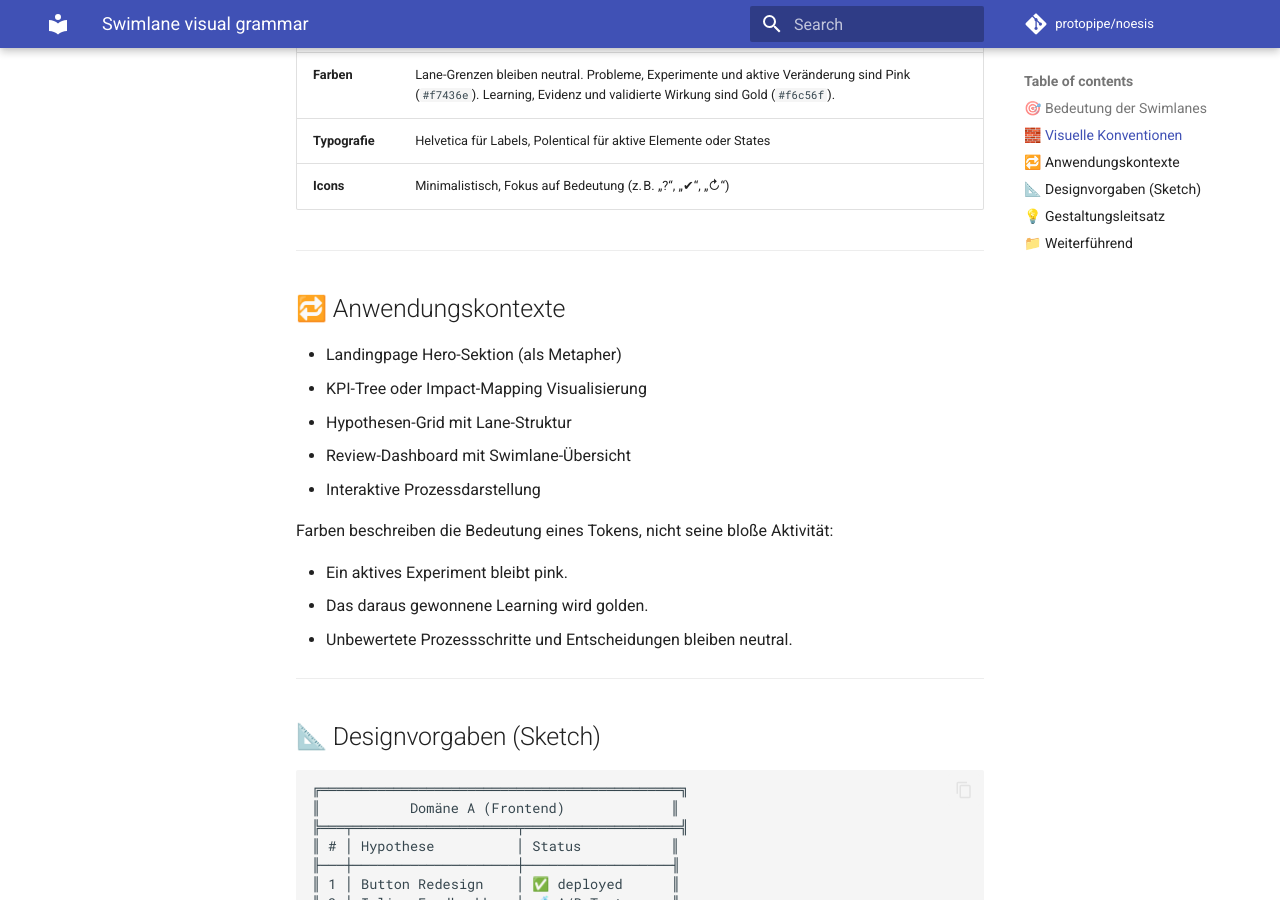
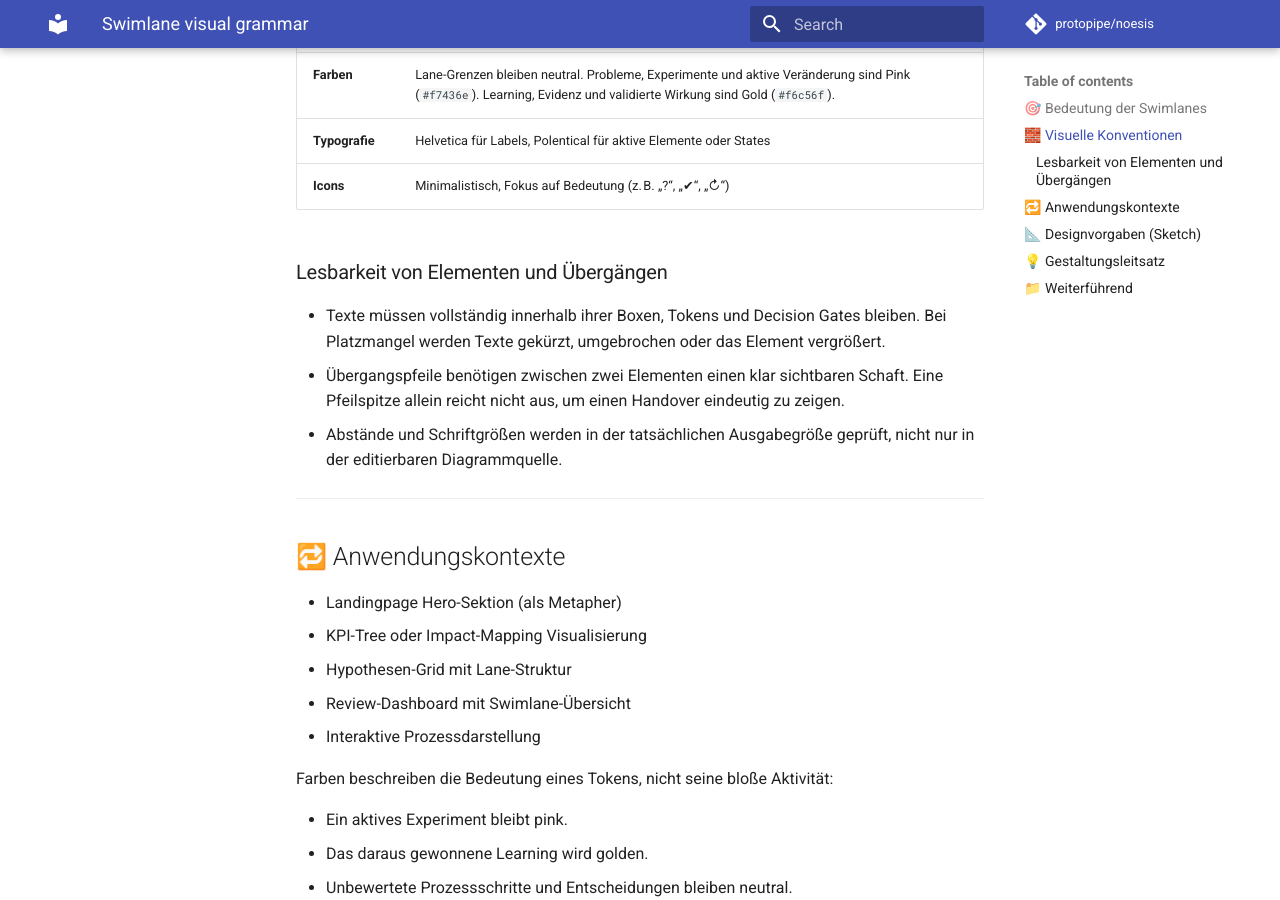
Before and after one commit to protopipe/noesis, an MkDocs documentation site: the page built from doc/09_identity/guidelines/swimlane-visual-grammar.md, in a window 1280 px wide and 900 px high, scrolled down 863 px. Built offline with MkDocs 1.6.1 and Material for MkDocs 9.7.7, drawn with Linux system fonts in a browser that asks for light colours; comment, search, counter and statistics services are not loaded.

Commit message:
Vibecoding example and visual grammar for bpmns

```diff
--- a/doc/09_identity/guidelines/swimlane-visual-grammar.md
+++ b/doc/09_identity/guidelines/swimlane-visual-grammar.md
@@ -24,6 +24,17 @@ Diese Datei beschreibt die visuelle Grammatik der Swimlanes in Protopipe. Ziel i
 | **Farben**     | Lane-Grenzen bleiben neutral. Probleme, Experimente und aktive Veränderung sind Pink (`#f7436e`). Learning, Evidenz und validierte Wirkung sind Gold (`#f6c56f`). |
 | **Typografie** | Helvetica für Labels, Polentical für aktive Elemente oder States |
 | **Icons**      | Minimalistisch, Fokus auf Bedeutung (z. B. „?“, „✔“, „↻“)     |
+
+### Lesbarkeit von Elementen und Übergängen
+
+- Texte müssen vollständig innerhalb ihrer Boxen, Tokens und Decision Gates
+  bleiben. Bei Platzmangel werden Texte gekürzt, umgebrochen oder das Element
+  vergrößert.
+- Übergangspfeile benötigen zwischen zwei Elementen einen klar sichtbaren
+  Schaft. Eine Pfeilspitze allein reicht nicht aus, um einen Handover eindeutig
+  zu zeigen.
+- Abstände und Schriftgrößen werden in der tatsächlichen Ausgabegröße geprüft,
+  nicht nur in der editierbaren Diagrammquelle.
 
 ---
 
```
Also changed, not shown: 4 other files.
